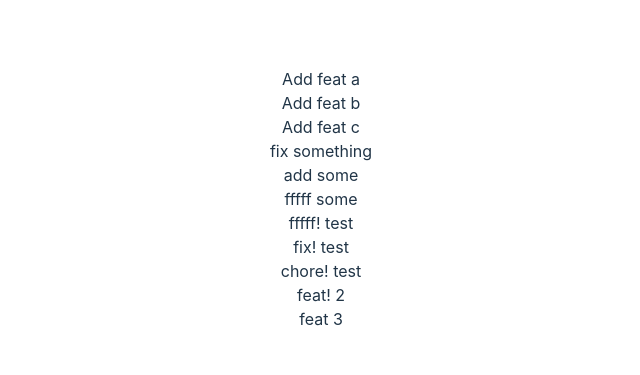
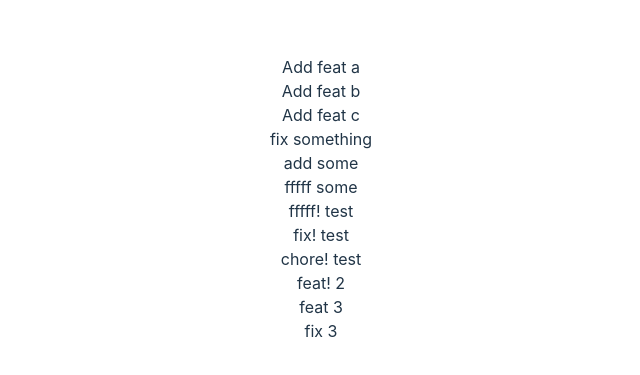
Before and after one commit to supakrit03/semantic-release-101, a React (Vite) app: page / in a window 1280 px wide. Shown: the part 201-576 px from the top of the page, without its empty margins (319-959 px from the left). Built offline with nearby package versions, Linux system fonts and the light colour scheme.

Commit message:
feat: fix 3

```diff
--- a/src/App.tsx
+++ b/src/App.tsx
@@ -14,6 +14,7 @@ function App() {
       <div>chore! test</div>
       <div>feat! 2</div>
       <div>feat 3</div>
+      <div>fix 3</div>
     </>
   );
 }
```
